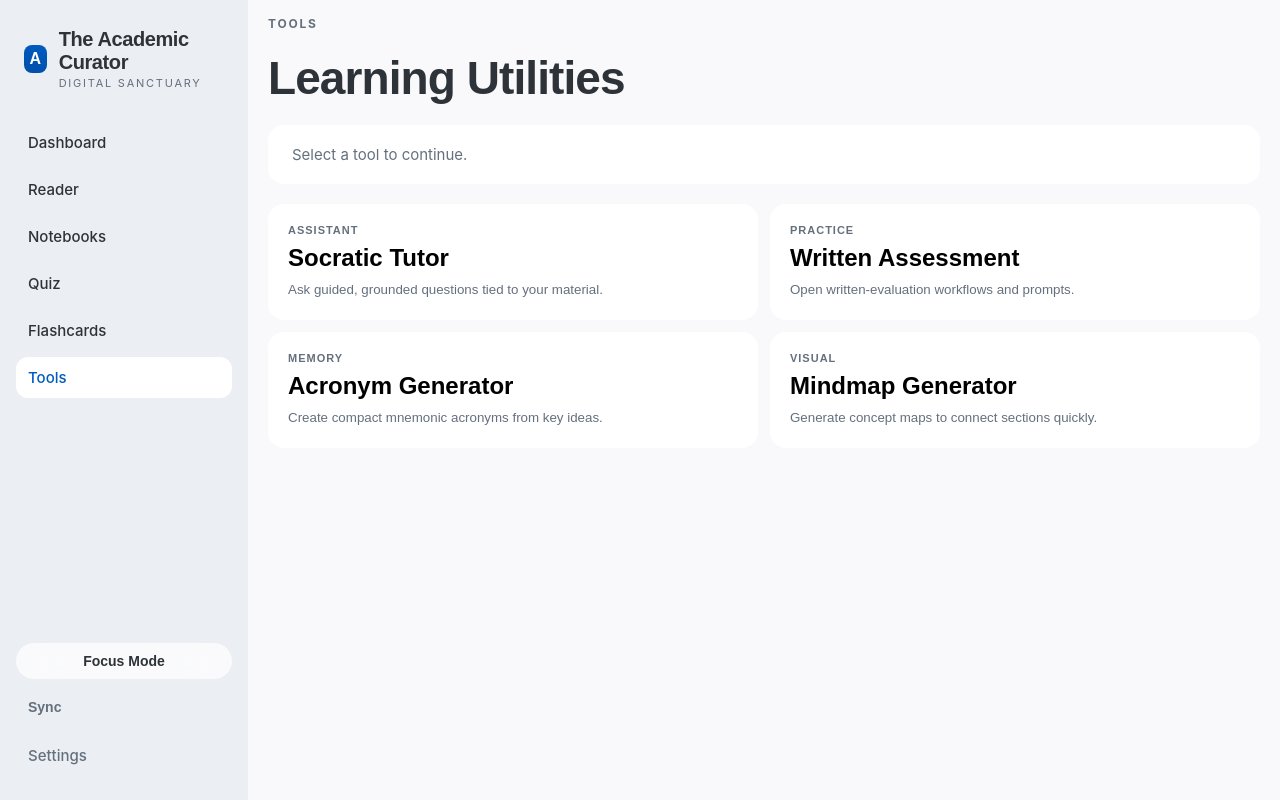
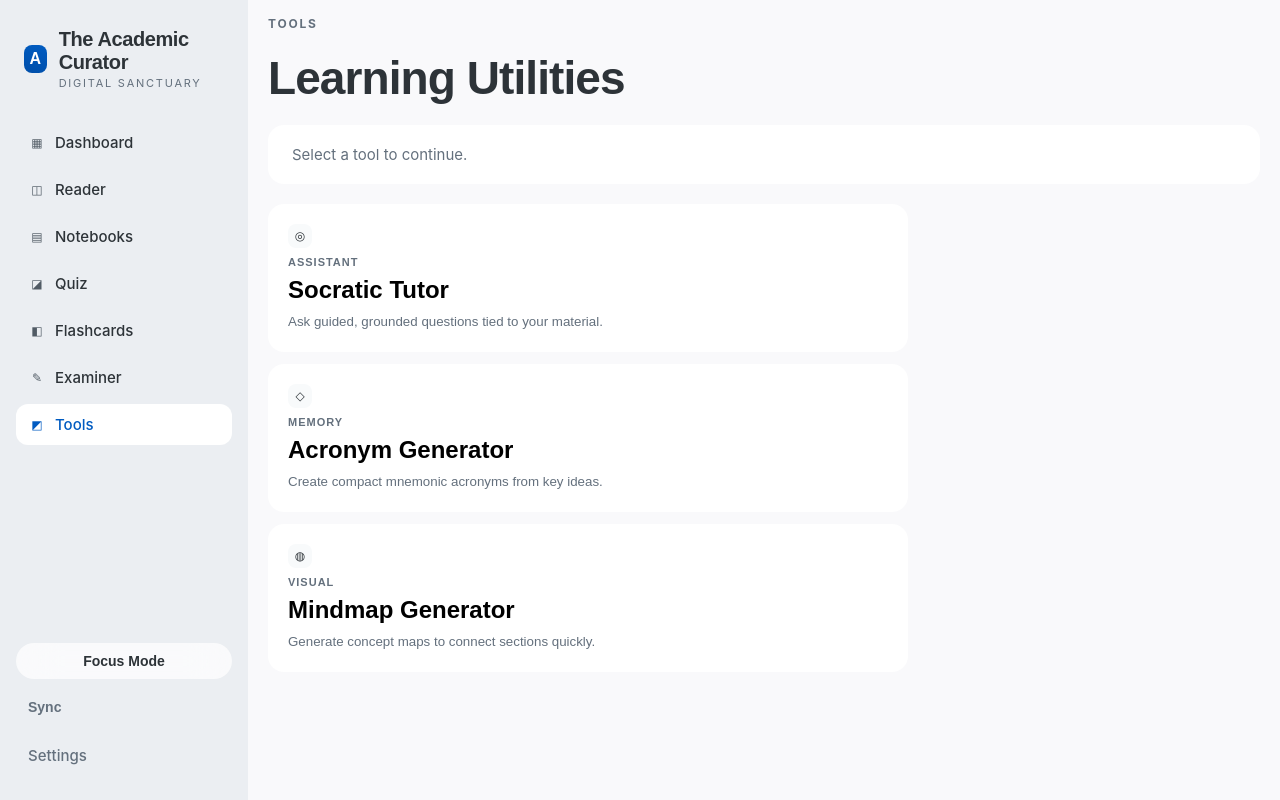
Before and after one commit to Vishnuj-n/ai-tutor, a Vue app in the folder frontend/: page /#/tools in a window 1280 px wide. Built offline with nearby package versions, Linux system fonts and the light colour scheme; the HTML template or start-up script is replaced by a standard one.

Commit message:
feat: enhance Sidebar and Tools components with icons, update WrittenAssessment title and routing for Examiner page

```diff
--- a/frontend/src/components/Sidebar.vue
+++ b/frontend/src/components/Sidebar.vue
@@ -11,6 +11,7 @@
 
       <nav class="menu">
         <RouterLink v-for="item in topItems" :key="item.to" :to="item.to" class="menu-item">
+          <span class="menu-icon" aria-hidden="true">{{ item.icon }}</span>
           {{ item.label }}
         </RouterLink>
       </nav>
@@ -26,12 +27,13 @@
 
 <script setup>
 const topItems = [
-  { to: '/dashboard', label: 'Dashboard' },
-  { to: '/reader', label: 'Reader' },
-  { to: '/notebooks', label: 'Notebooks' },
-  { to: '/quiz', label: 'Quiz' },
-  { to: '/flashcards', label: 'Flashcards' },
-  { to: '/tools', label: 'Tools' },
+  { to: '/dashboard', label: 'Dashboard', icon: '▦' },
+  { to: '/reader', label: 'Reader', icon: '◫' },
+  { to: '/notebooks', label: 'Notebooks', icon: '▤' },
+  { to: '/quiz', label: 'Quiz', icon: '◪' },
+  { to: '/flashcards', label: 'Flashcards', icon: '◧' },
+  { to: '/examiner', label: 'Examiner', icon: '✎' },
+  { to: '/tools', label: 'Tools', icon: '◩' },
 ]
 </script>
 
@@ -90,7 +92,9 @@ const topItems = [
 }
 
 .menu-item {
-  display: block;
+  display: flex;
+  align-items: center;
+  gap: 9px;
   border-radius: 12px;
   text-decoration: none;
   color: var(--on-surface);
@@ -103,12 +107,25 @@ const topItems = [
     color 0.2s ease;
 }
 
+.menu-icon {
+  width: 18px;
+  min-width: 18px;
+  text-align: center;
+  color: color-mix(in srgb, var(--muted-text) 65%, var(--on-surface));
+  font-size: 12px;
+  line-height: 1;
+}
+
 .menu-item:hover {
   background: var(--surface-container-low);
 }
 
 .menu-item.router-link-active {
   background: var(--surface-container-lowest);
+  color: var(--primary);
+}
+
+.menu-item.router-link-active .menu-icon {
   color: var(--primary);
 }
 
--- a/frontend/src/pages/ToolPlaceholder.vue
+++ b/frontend/src/pages/ToolPlaceholder.vue
@@ -1,11 +1,9 @@
 <template>
-  <WrittenAssessment v-if="route.name === 'written-assessment'" />
-
-  <section v-else class="page">
+  <section class="page">
     <p class="eyebrow">Tools</p>
     <h1>{{ pageTitle }}</h1>
     <article class="panel">
-      <p>This tool surface is ready for implementation. Navigation is now wired.</p>
+      <p>Coming soon. This utility is not implemented yet.</p>
     </article>
   </section>
 </template>
@@ -13,7 +11,6 @@
 <script setup>
 import { computed } from 'vue'
 import { useRoute } from 'vue-router'
-import WrittenAssessment from './WrittenAssessment.vue'
 
 const route = useRoute()
 
--- a/frontend/src/pages/Tools.vue
+++ b/frontend/src/pages/Tools.vue
@@ -7,26 +7,23 @@
       <p>Select a tool to continue.</p>
     </article>
 
-    <div class="tool-grid">
+    <div class="tool-stack">
       <button type="button" class="tool-card" @click="go('/socratic')">
+        <span class="tool-icon" aria-hidden="true">◎</span>
         <p class="card-eyebrow">Assistant</p>
         <h2>Socratic Tutor</h2>
         <p class="card-copy">Ask guided, grounded questions tied to your material.</p>
       </button>
 
-      <button type="button" class="tool-card" @click="go('/tools/written-assessment')">
-        <p class="card-eyebrow">Practice</p>
-        <h2>Written Assessment</h2>
-        <p class="card-copy">Open written-evaluation workflows and prompts.</p>
-      </button>
-
       <button type="button" class="tool-card" @click="go('/tools/acronym-generator')">
+        <span class="tool-icon" aria-hidden="true">◇</span>
         <p class="card-eyebrow">Memory</p>
         <h2>Acronym Generator</h2>
         <p class="card-copy">Create compact mnemonic acronyms from key ideas.</p>
       </button>
 
       <button type="button" class="tool-card" @click="go('/tools/mindmap-generator')">
+        <span class="tool-icon" aria-hidden="true">◍</span>
         <p class="card-eyebrow">Visual</p>
         <h2>Mindmap Generator</h2>
         <p class="card-copy">Generate concept maps to connect sections quickly.</p>
@@ -79,10 +76,11 @@ h1 {
   font-size: 15px;
 }
 
-.tool-grid {
-  display: grid;
-  grid-template-columns: repeat(2, minmax(0, 1fr));
+.tool-stack {
+  display: flex;
+  flex-direction: column;
   gap: 12px;
+  align-items: flex-start;
 }
 
 .tool-card {
@@ -93,6 +91,7 @@ h1 {
   padding: 20px;
   display: grid;
   gap: 8px;
+  width: min(100%, 640px);
   cursor: pointer;
   transition:
     transform 0.2s ease,
@@ -102,6 +101,17 @@ h1 {
 .tool-card:hover {
   transform: translateY(-1px);
   box-shadow: 0 10px 24px rgba(31, 38, 53, 0.08);
+}
+
+.tool-icon {
+  display: inline-grid;
+  place-items: center;
+  width: 24px;
+  height: 24px;
+  border-radius: 8px;
+  background: var(--surface-container-highest);
+  color: var(--on-surface);
+  font-size: 12px;
 }
 
 .card-eyebrow {
@@ -126,8 +136,12 @@ h2 {
 }
 
 @media (max-width: 960px) {
-  .tool-grid {
-    grid-template-columns: 1fr;
+  .tool-stack {
+    align-items: stretch;
+  }
+
+  .tool-card {
+    width: 100%;
   }
 }
 </style>
--- a/frontend/src/pages/WrittenAssessment.vue
+++ b/frontend/src/pages/WrittenAssessment.vue
@@ -1,7 +1,7 @@
 <template>
   <section class="page">
-    <p class="eyebrow">Written Assessment</p>
-    <h1>Short-Answer Practice</h1>
+    <p class="eyebrow">FSRS-Linked Assessment</p>
+    <h1>Examiner</h1>
 
     <article class="panel controls">
       <label class="field">
--- a/frontend/src/router/index.js
+++ b/frontend/src/router/index.js
@@ -16,6 +16,11 @@ const routes = [
   { path: '/reader', name: 'reader', component: Reader },
   { path: '/quiz', name: 'quiz', component: Quiz },
   { path: '/flashcards', name: 'flashcards', component: Flashcards },
+  {
+    path: '/examiner',
+    name: 'examiner',
+    component: () => import('../pages/WrittenAssessment.vue'),
+  },
   { path: '/socratic', name: 'socratic', component: Socratic },
   { path: '/tools', name: 'tools', component: Tools },
   {
```
